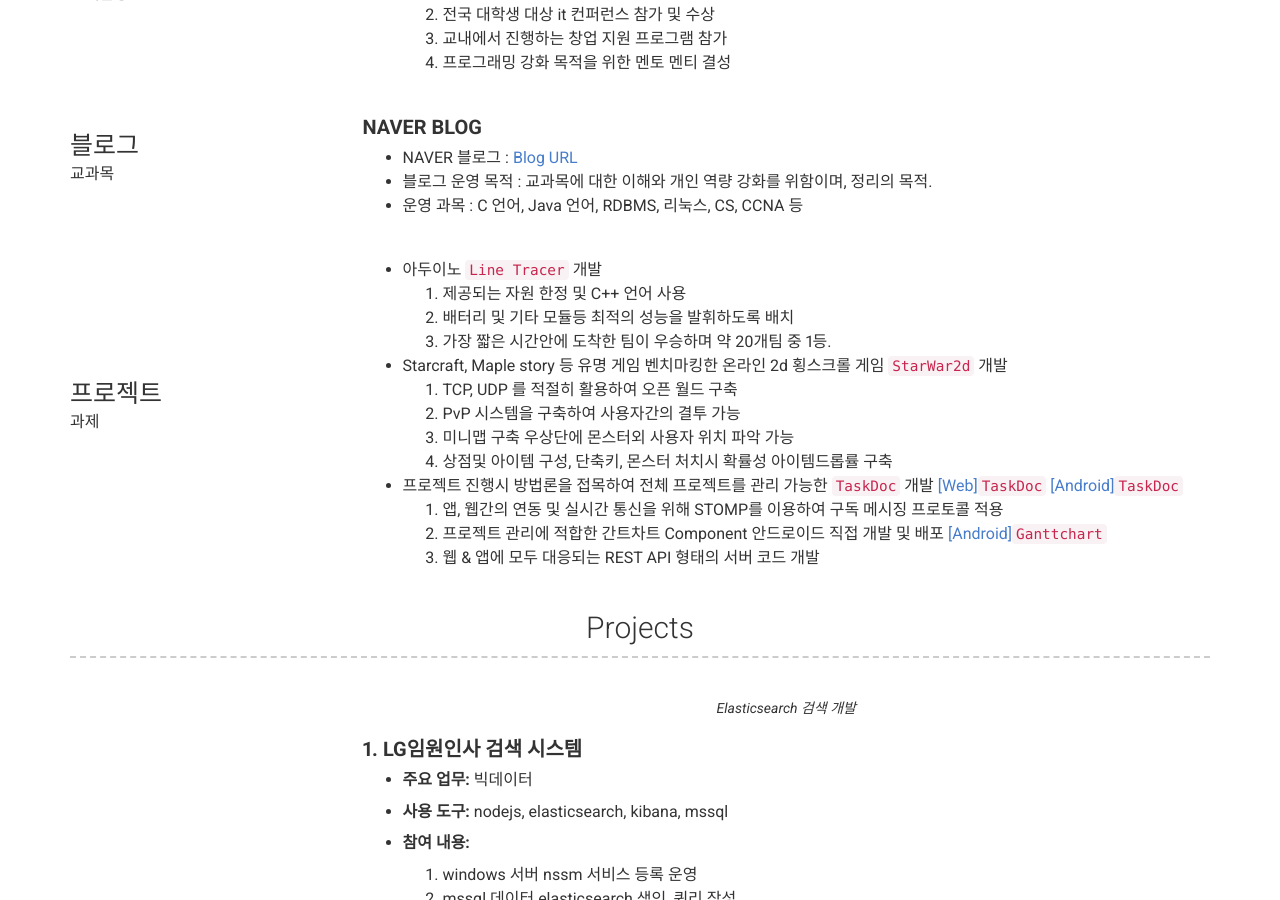
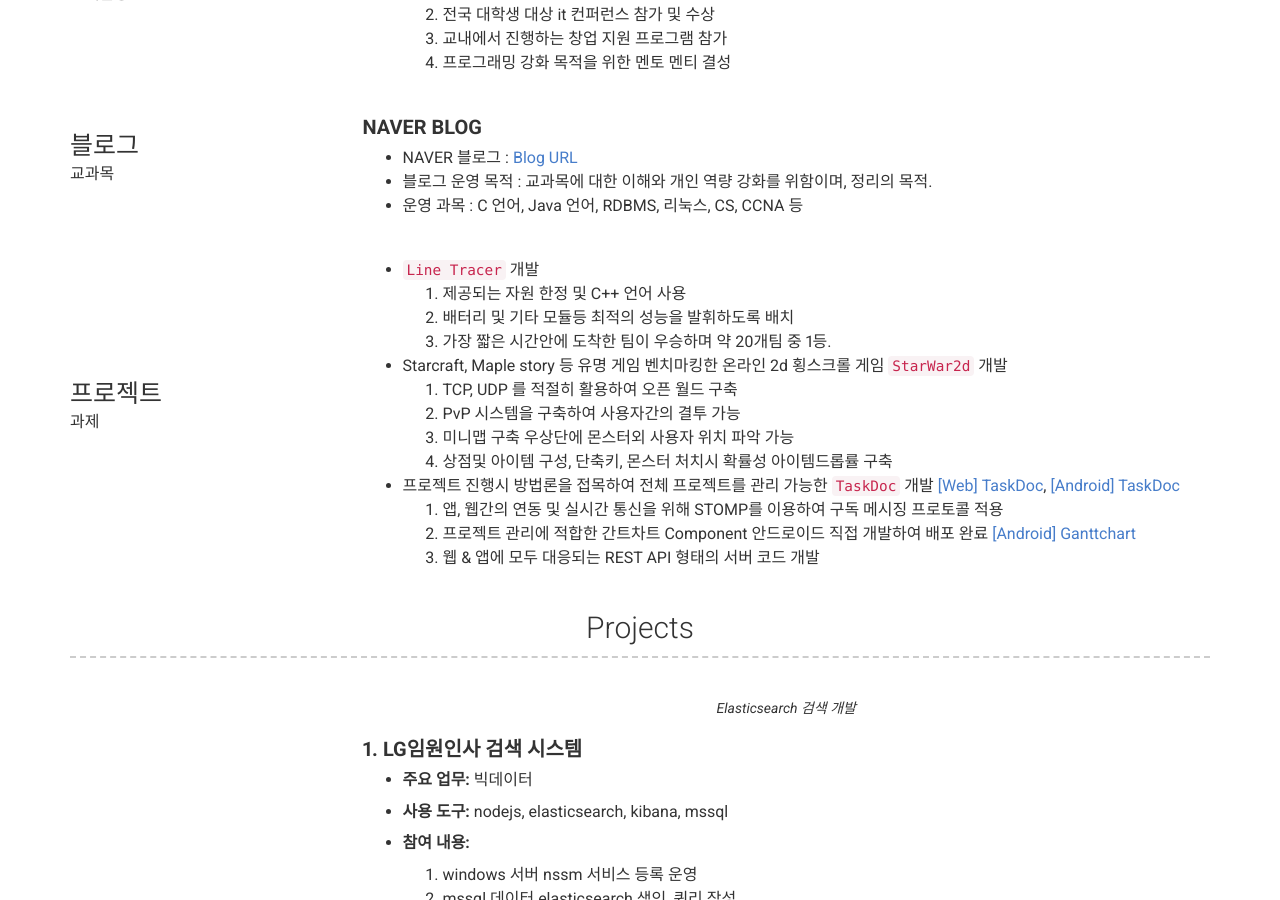
Before and after one commit to sihyeonleee/sihyeonleee.github.io, a Jekyll site: the page built from index.md, in a window 1280 px wide and 900 px high, scrolled down 1106 px. Built offline with Jekyll 4.4.1, drawn with Linux system fonts in a browser that asks for light colours; nearby versions of some CDN libraries.

Commit message:
no message

```diff
--- a/_config.yml
+++ b/_config.yml
@@ -141,7 +141,7 @@ content:
         title: 프로젝트
         sub_title: 과제
         description: | # this will include new lines to allow paragraphs
-          - 아두이노 `Line Tracer` 개발
+          - `Line Tracer` 개발
             1. 제공되는 자원 한정 및 C++ 언어 사용
             2. 배터리 및 기타 모듈등 최적의 성능을 발휘하도록 배치
             3. 가장 짧은 시간안에 도착한 팀이 우승하며 약 20개팀 중 1등.
@@ -151,10 +151,10 @@ content:
             3. 미니맵 구축 우상단에 몬스터외 사용자 위치 파악 가능
             4. 상점및 아이템 구성, 단축키, 몬스터 처치시 확률성 아이템드롭률 구축
           - 프로젝트 진행시 방법론을 접목하여 전체 프로젝트를 관리 가능한 `TaskDoc` 개발
-          <a href="https://github.com/dltlgus312/TaskDoc-WEB-SERVER">[Web]`TaskDoc`</a>
-          <a href="https://github.com/dltlgus312/TaskDoc-ANDROID">[Android]`TaskDoc`</a>
+          <a href="https://github.com/dltlgus312/TaskDoc-WEB-SERVER">[Web] TaskDoc</a>,
+          <a href="https://github.com/dltlgus312/TaskDoc-ANDROID">[Android] TaskDoc</a>
             1. 앱, 웹간의 연동 및 실시간 통신을 위해 STOMP를 이용하여 구독 메시징 프로토콜 적용
-            2. 프로젝트 관리에 적합한 간트차트 Component 안드로이드 직접 개발 및 배포 <a href="https://github.com/dltlgus312/Ganttchart-Android">[Android]`Ganttchart`</a>
+            2. 프로젝트 관리에 적합한 간트차트 Component 안드로이드 직접 개발하여 배포 완료 <a href="https://github.com/dltlgus312/Ganttchart-Android">[Android] Ganttchart</a>
             3. 웹 & 앱에 모두 대응되는 REST API 형태의 서버 코드 개발
 
   - title: Projects
```
